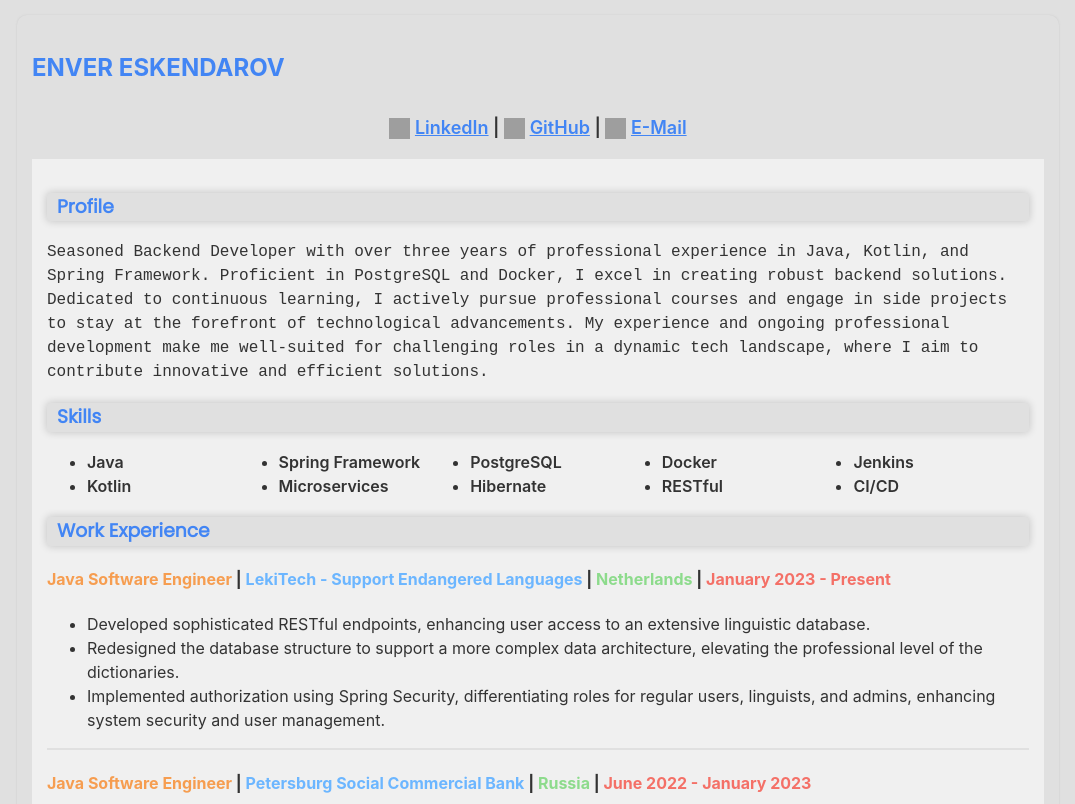
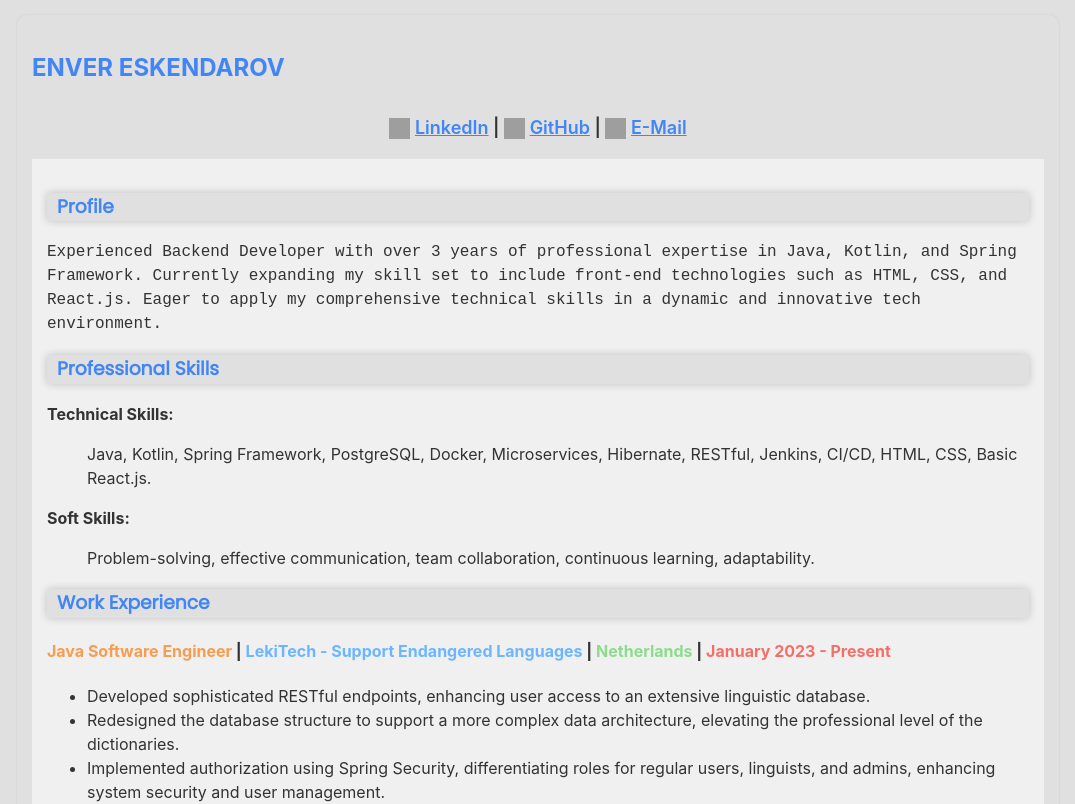
Before and after one commit to eskendarov/eskendarov.github.io, a React (Vite) app: page / in a window 1280 px wide. Shown: the top 804 px of the page, without its empty margins (102-1177 px from the left). Built offline with nearby package versions, Linux system fonts and the light colour scheme; grey boxes are pictures that could not be loaded.

Commit message:
Updated Skills section and components

```diff
--- a/src/App.jsx
+++ b/src/App.jsx
@@ -5,7 +5,17 @@ import Education from "./components/Education.jsx";
 import WorkExperience from "./components/WorkExperience.jsx";
 import Profile from "./components/Profile.jsx";
 
-import { name, icons, contacts, profile, skills, workExperience, education, languages } from "./data.js";
+import {
+    name,
+    icons,
+    contacts,
+    profile,
+    technicalSkills,
+    softSkills,
+    workExperience,
+    education,
+    languages,
+} from "./data.js";
 
 export default function App() {
     return (
@@ -15,7 +25,7 @@ export default function App() {
             <Contacts contacts={contacts} icons={icons} />
             <div className="content">
                 <Profile profile={profile} />
-                <Skills skills={skills} />
+                <Skills technicalSkills={technicalSkills} softSkills={softSkills} />
                 <WorkExperience workExperience={workExperience} />
                 <Education education={education} />
                 <Languages languages={languages} />
--- a/src/components/Contacts.jsx
+++ b/src/components/Contacts.jsx
@@ -1,6 +1,3 @@
-import { contacts } from "../data";
-Contacts.propTypes = contacts;
-
 export default function Contacts({ contacts, icons }) {
     return (
         <div className="contacts">
--- a/src/components/Education.jsx
+++ b/src/components/Education.jsx
@@ -1,6 +1,3 @@
-import { education } from "../data";
-Education.propTypes = education;
-
 export default function Education({ education }) {
     return (
         <div className="education">
--- a/src/components/Languages.jsx
+++ b/src/components/Languages.jsx
@@ -1,6 +1,3 @@
-import { languages } from "../data";
-Languages.propTypes = languages;
-
 export default function Languages({ languages }) {
     return (
         <div className="languages">
--- a/src/components/Profile.jsx
+++ b/src/components/Profile.jsx
@@ -1,6 +1,3 @@
-import { profile } from "../data";
-Profile.propTypes = profile;
-
 export default function Profile({ profile }) {
     return (
         <code className="profile">
--- a/src/components/Skills.jsx
+++ b/src/components/Skills.jsx
@@ -1,15 +1,11 @@
-import { skills } from "../data";
-Skills.propTypes = skills;
-
-export default function Skills({ skills }) {
+export default function Skills({ technicalSkills, softSkills }) {
     return (
         <div className="skills">
-            <h3>Skills</h3>
-            <ul>
-                {skills.map((skill, index) => (
-                    <li key={index}>{skill}</li>
-                ))}
-            </ul>
+            <h3>Professional Skills</h3>
+            <strong>Technical Skills:</strong>
+            <ul>{technicalSkills}</ul>
+            <strong>Soft Skills:</strong>
+            <ul>{softSkills}</ul>
         </div>
     );
 }
--- a/src/components/WorkExperience.jsx
+++ b/src/components/WorkExperience.jsx
@@ -1,6 +1,3 @@
-import { workExperience } from "../data";
-WorkExperience.propTypes = workExperience;
-
 export default function WorkExperience({ workExperience }) {
     return (
         <div className="expirience">
--- a/src/data.js
+++ b/src/data.js
@@ -14,20 +14,13 @@ export const { name, contacts } = {
 };
 
 export const profile =
-    "Seasoned Backend Developer with over three years of professional experience in Java, Kotlin, and Spring Framework. Proficient in PostgreSQL and Docker, I excel in creating robust backend solutions. Dedicated to continuous learning, I actively pursue professional courses and engage in side projects to stay at the forefront of technological advancements. My experience and ongoing professional development make me well-suited for challenging roles in a dynamic tech landscape, where I aim to contribute innovative and efficient solutions.";
+    "Experienced Backend Developer with over 3 years of professional expertise in Java, Kotlin, and Spring Framework. Currently expanding my skill set to include front-end technologies such as HTML, CSS, and React.js. Eager to apply my comprehensive technical skills in a dynamic and innovative tech environment.";
 
-export const skills = [
-    "Java",
-    "Kotlin",
-    "Spring Framework",
-    "Microservices",
-    "PostgreSQL",
-    "Hibernate",
-    "Docker",
-    "RESTful",
-    "Jenkins",
-    "CI/CD",
-];
+export const technicalSkills =
+    "Java, Kotlin, Spring Framework, PostgreSQL, Docker, Microservices, Hibernate, RESTful, Jenkins, CI/CD, HTML, CSS, Basic React.js.";
+
+export const softSkills =
+    "Problem-solving, effective communication, team collaboration, continuous learning, adaptability.";
 
 export const workExperience = [
     {
--- a/src/index.css
+++ b/src/index.css
@@ -63,11 +63,6 @@ hr {
     vertical-align: sub;
 }
 
-.skills ul {
-    font-weight: 600;
-    columns: 5;
-}
-
 .languages ul {
     columns: 3;
 }
@@ -92,10 +87,6 @@ hr {
 }
 
 @media all and (max-width: 800px) and (orientation: portrait) {
-    .skills ul {
-        columns: 2;
-    }
-
     .languages ul {
         columns: 1;
     }
```
